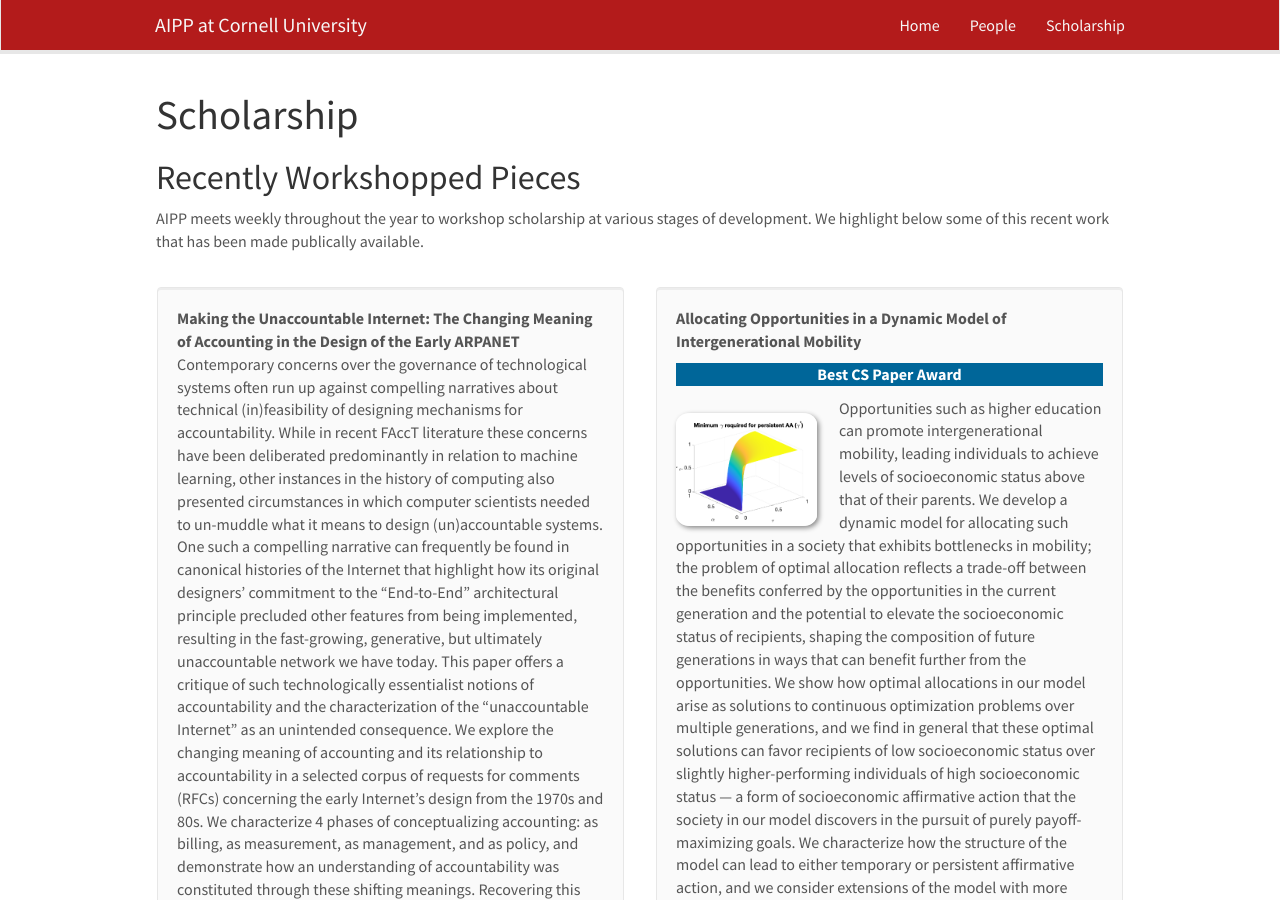
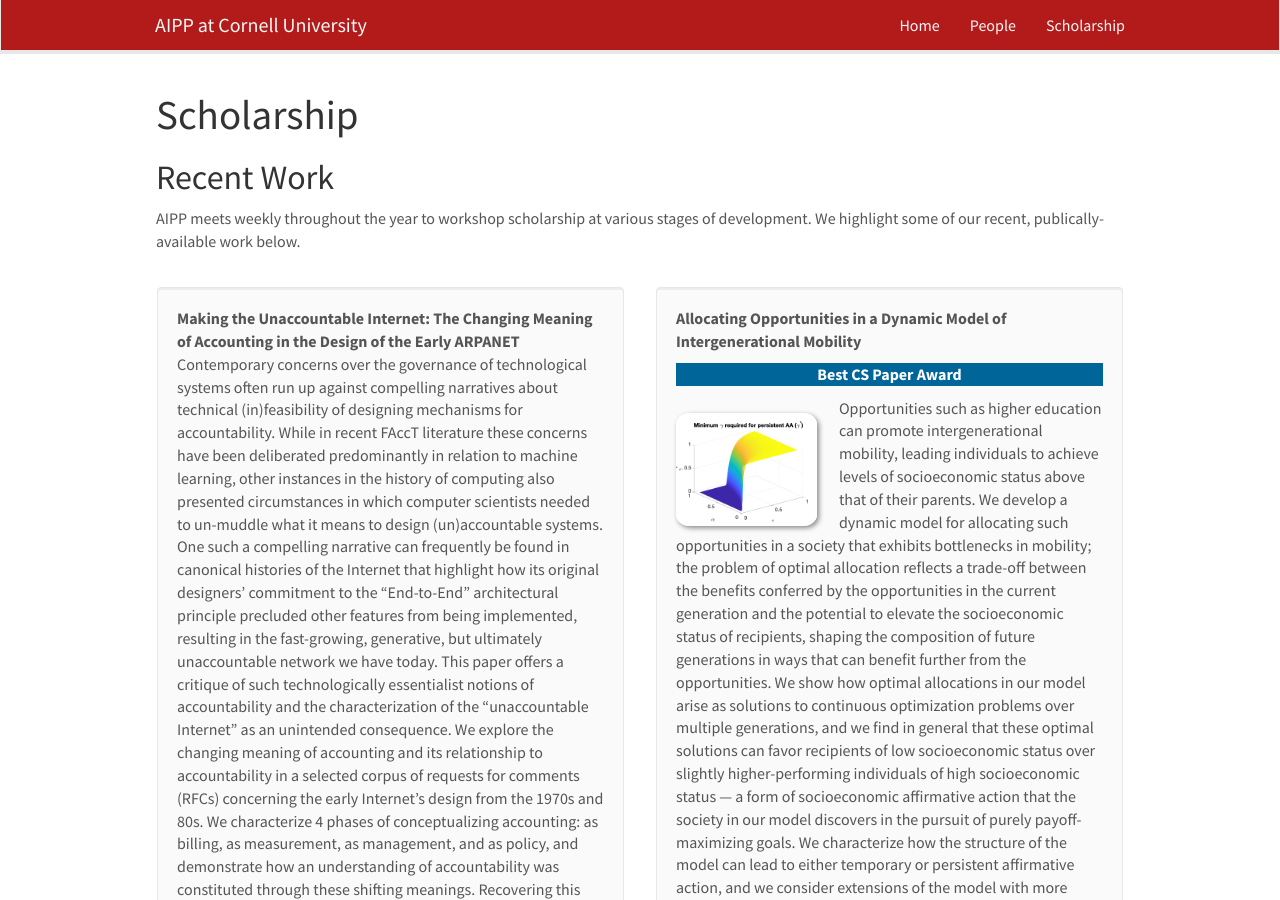
Before and after one commit to pasta41/aippwebsite, a Jekyll site: the page built from _pages/scholarship.md, in a window 1280 px wide and 900 px high. Built offline with Jekyll 4.4.1, drawn with Linux system fonts in a browser that asks for light colours; nearby versions of some CDN libraries.

Commit message:
update recent work / highlights

```diff
--- a/_pages/scholarship.md
+++ b/_pages/scholarship.md
@@ -9,9 +9,9 @@ permalink: /scholarship/
 
 # Scholarship
 
-## Recently Workshopped Pieces
+## Recent Work
 
-AIPP meets weekly throughout the year to workshop scholarship at various stages of development. We highlight below some of this recent work that has been made publically available.
+AIPP meets weekly throughout the year to workshop scholarship at various stages of development. We highlight some of our recent, publically-available work below.
 <br><br>
 
 {% assign number_printed = 0 %}
```
